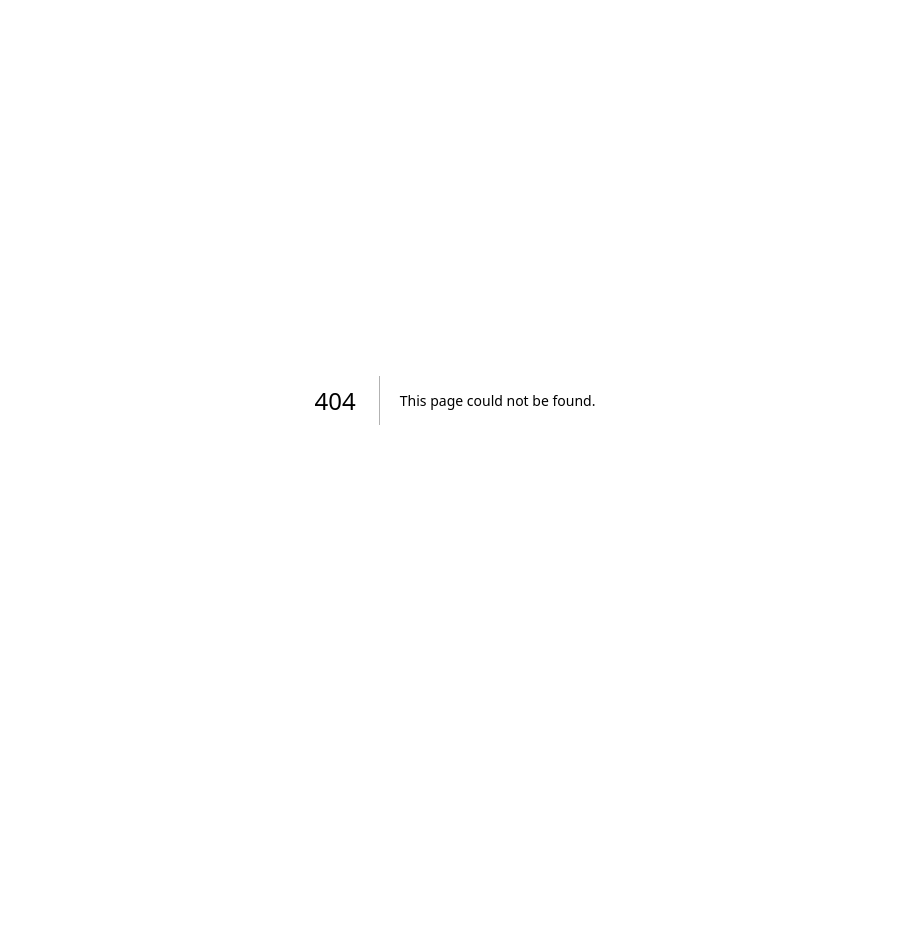
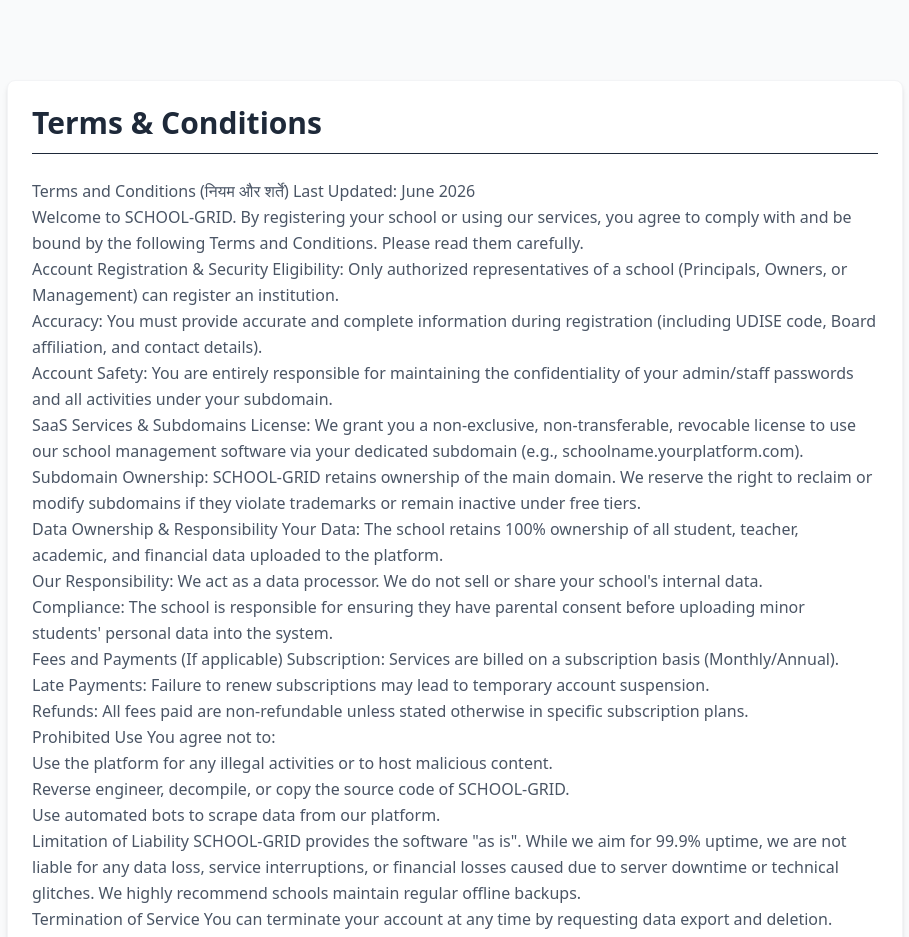
Before and after one commit to BalramKushwah21/School-Grid, a Next.js app: page /policy-term/term in a window 1280 px wide. Before the commit this address had no page. Shown: the top 937 px of the page, without its empty margins (185-1094 px from the left). Before the commit the page ends 800 px from the top, so only its background shows below. Built offline with nearby package versions, Linux system fonts and the light colour scheme.

Commit message:
privacy policy and term condition added

```diff
--- a/package.json
+++ b/package.json
@@ -14,7 +14,8 @@
 		"next": "16.2.9",
 		"prisma": "^5.22.0",
 		"react": "19.2.4",
-		"react-dom": "19.2.4"
+		"react-dom": "19.2.4",
+		"react-markdown": "^10.1.0"
 	},
 	"devDependencies": {
 		"@tailwindcss/postcss": "^4",
--- /dev/null
+++ b/public/policy.md
@@ -0,0 +1,56 @@
+Privacy Policy (गोपनीयता नीति)
+Last Updated: June 2026
+
+
+At SCHOOL-GRID, we respect your privacy and are committed to protecting the personal data of schools, administrators, teachers, parents, and students.
+
+1. Information We Collect
+We collect data at different levels to run the software smoothly:
+
+From School Admins: School Name, Email, Phone Number, Address, Logo, UDISE Code, and Payment Details.
+
+From Teachers/Staff: Name, Contact Info, Qualification, and Attendance.
+
+From Students/Parents: Name, Roll Number, Class, Guardian Details, Fees records, and Academic Performance.
+
+Technical Data: IP Address, browser type, and cookies to keep users logged into their subdomains securely.
+
+2. How We Use the Information
+We use the collected information solely to:
+
+Provide, maintain, and personalize the School Management Software.
+
+Generate automated reports (Report cards, Fee receipts, Attendance charts).
+
+Send critical SMS/Email alerts to parents (e.g., OTPs, fee reminders, emergency holidays).
+
+Process subscription payments securely.
+
+3. Data Protection and Security
+Encryption: All data transferred between users and our servers is encrypted using SSL/HTTPS technology. Passwords are encrypted using secure hashing algorithms (like bcrypt) before saving to the database.
+
+Access Control: Only authorized school users can view their specific school data. Our team cannot view student or financial data unless explicitly requested by the school admin for technical support.
+
+4. Data Sharing and Third Parties
+We NEVER sell, trade, or rent school or student data to third-party marketing companies.
+
+Data is only shared with trusted third-party services necessary for functionality, such as:
+
+Payment Gateways (to process fee payments).
+
+SMS/Email Gateways (to send school notifications).
+
+5. Data Retention and Deletion
+We retain school data as long as the subscription is active.
+
+Upon termination or cancellation of the service, schools can request a complete export of their data. Following this, all data related to that school will be permanently deleted from our active databases within 30 days.
+
+6. Children's Privacy
+Our platform processes data of minor students. However, this data is entirely entered and managed by the school authorities who possess the necessary legal rights and parental consent to do so. We do not directly interact with or collect data from children under 13 without school authorization.
+
+7. Contact Us
+For any questions regarding these Terms or Privacy Policy, please contact us at:
+
+Email: support@school-grid.com
+
+Address: SCHOOL-GRID Bhopal MP
--- /dev/null
+++ b/public/terms.md
@@ -0,0 +1,47 @@
+Terms and Conditions (नियम और शर्तें)
+Last Updated: June 2026
+
+Welcome to SCHOOL-GRID. By registering your school or using our services, you agree to comply with and be bound by the following Terms and Conditions. Please read them carefully.
+
+1. Account Registration & Security
+Eligibility: Only authorized representatives of a school (Principals, Owners, or Management) can register an institution.
+
+Accuracy: You must provide accurate and complete information during registration (including UDISE code, Board affiliation, and contact details).
+
+Account Safety: You are entirely responsible for maintaining the confidentiality of your admin/staff passwords and all activities under your subdomain.
+
+2. SaaS Services & Subdomains
+License: We grant you a non-exclusive, non-transferable, revocable license to use our school management software via your dedicated subdomain (e.g., schoolname.yourplatform.com).
+
+Subdomain Ownership: SCHOOL-GRID retains ownership of the main domain. We reserve the right to reclaim or modify subdomains if they violate trademarks or remain inactive under free tiers.
+
+3. Data Ownership & Responsibility
+Your Data: The school retains 100% ownership of all student, teacher, academic, and financial data uploaded to the platform.
+
+Our Responsibility: We act as a data processor. We do not sell or share your school's internal data.
+
+Compliance: The school is responsible for ensuring they have parental consent before uploading minor students' personal data into the system.
+
+4. Fees and Payments (If applicable)
+Subscription: Services are billed on a subscription basis (Monthly/Annual).
+
+Late Payments: Failure to renew subscriptions may lead to temporary account suspension.
+
+Refunds: All fees paid are non-refundable unless stated otherwise in specific subscription plans.
+
+5. Prohibited Use
+You agree not to:
+
+Use the platform for any illegal activities or to host malicious content.
+
+Reverse engineer, decompile, or copy the source code of SCHOOL-GRID.
+
+Use automated bots to scrape data from our platform.
+
+6. Limitation of Liability
+SCHOOL-GRID provides the software "as is". While we aim for 99.9% uptime, we are not liable for any data loss, service interruptions, or financial losses caused due to server downtime or technical glitches. We highly recommend schools maintain regular offline backups.
+
+7. Termination of Service
+You can terminate your account at any time by requesting data export and deletion.
+
+We reserve the right to terminate accounts that violate these terms without prior notice.
--- a/src/app/auth/school-registration/page.js
+++ b/src/app/auth/school-registration/page.js
@@ -479,14 +479,14 @@
     <span className="text-sm text-gray-600">
       I agree to the{" "}
       <a
-        href="/terms"
+        href="/policy-term/term"
         className="text-blue-600 font-medium"
       >
         Terms of Service
       </a>{" "}
       and{" "}
       <a
-        href="/privacy"
+        href="/policy-term/policy"
         className="text-blue-600 font-medium"
       >
         Privacy Policy
--- /dev/null
+++ b/src/app/policy-term/policy/page.js
@@ -0,0 +1,9 @@
+import PolicyViewer from "@/components/policy-term/policyViewer";
+
+export default function PolicyPage() {
+  return (
+    <div className="min-h-screen bg-gray-50 py-10">
+      <PolicyViewer fileName="policy.md" title="Privacy Policy" />
+    </div>
+  );
+}
--- /dev/null
+++ b/src/app/policy-term/term/page.js
@@ -0,0 +1,9 @@
+import PolicyViewer from "@/components/policy-term/policyViewer";
+
+export default function TermsPage() {
+  return (
+    <div className="min-h-screen bg-gray-50 py-10">
+      <PolicyViewer fileName="terms.md" title="Terms & Conditions" />
+    </div>
+  );
+}
--- /dev/null
+++ b/src/components/policy-term/policyViewer.js
@@ -0,0 +1,25 @@
+// src/components/policy-term/policyViewer.js
+"use client";
+
+import { useEffect, useState } from "react";
+import ReactMarkdown from "react-markdown";
+
+export default function PolicyViewer({ fileName, title }) {
+  const [policyText, setPolicyText] = useState("Loading...");
+
+  useEffect(() => {
+    fetch(`/${fileName}`)
+      .then((res) => res.text())
+      .then((data) => setPolicyText(data))
+      .catch(() => setPolicyText("Failed to load content."));
+  }, [fileName]);
+
+  return (
+    <div className="max-w-4xl mx-auto p-6 bg-white shadow-md rounded-lg my-10 border border-gray-100">
+      <h1 className="text-3xl font-bold mb-6 border-b pb-3 text-gray-800">{title}</h1>
+      <div className="prose max-w-none text-gray-600 leading-relaxed text-sm md:text-base">
+        <ReactMarkdown>{policyText}</ReactMarkdown>
+      </div>
+    </div>
+  );
+}
--- a/src/components/ui/home.js
+++ b/src/components/ui/home.js
@@ -204,7 +204,7 @@
 				</p>
 
 				<Link
-					href="/register-school"
+					href="/auth/school-registration"
 					className="inline-block mt-8 bg-white text-black px-8 py-4 rounded-xl font-semibold"
 				>
 					Register Your School
```
Also changed, not shown: 1 other file (tests, documents, lock files or other folders).
